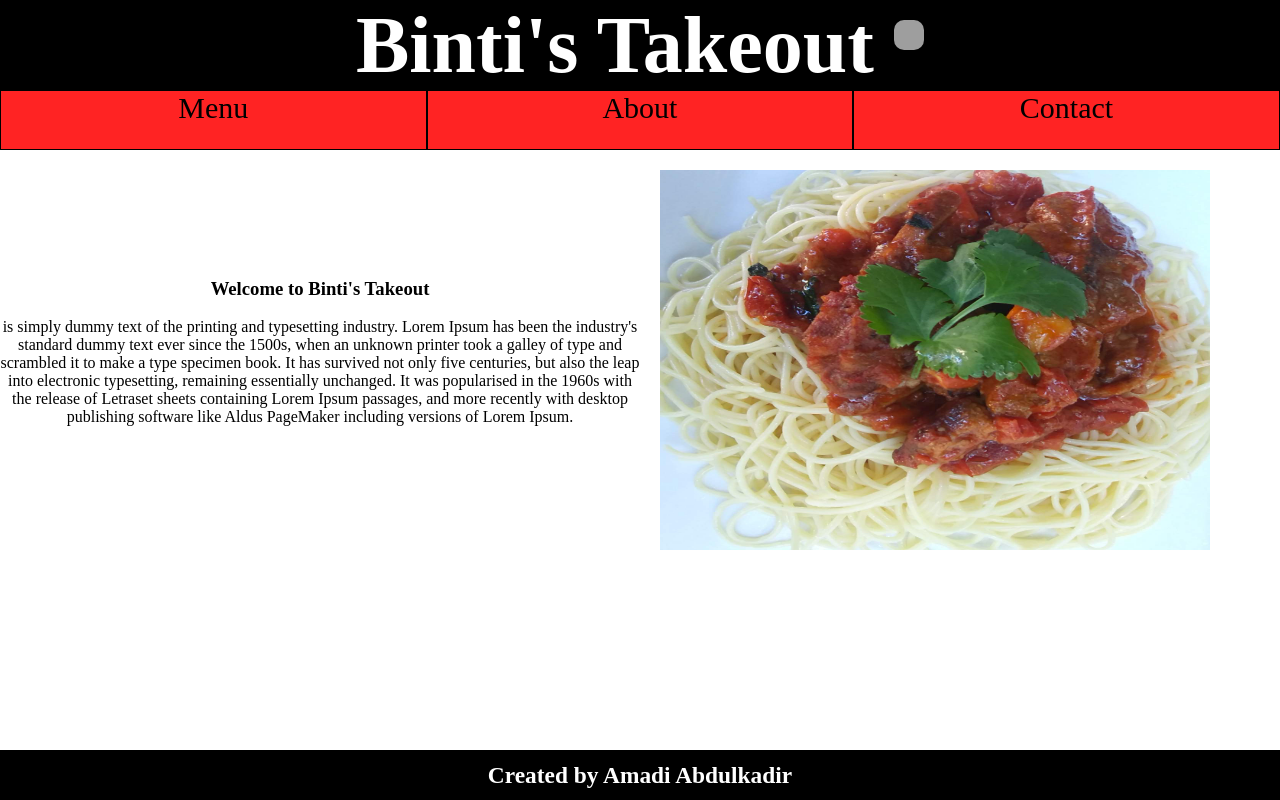
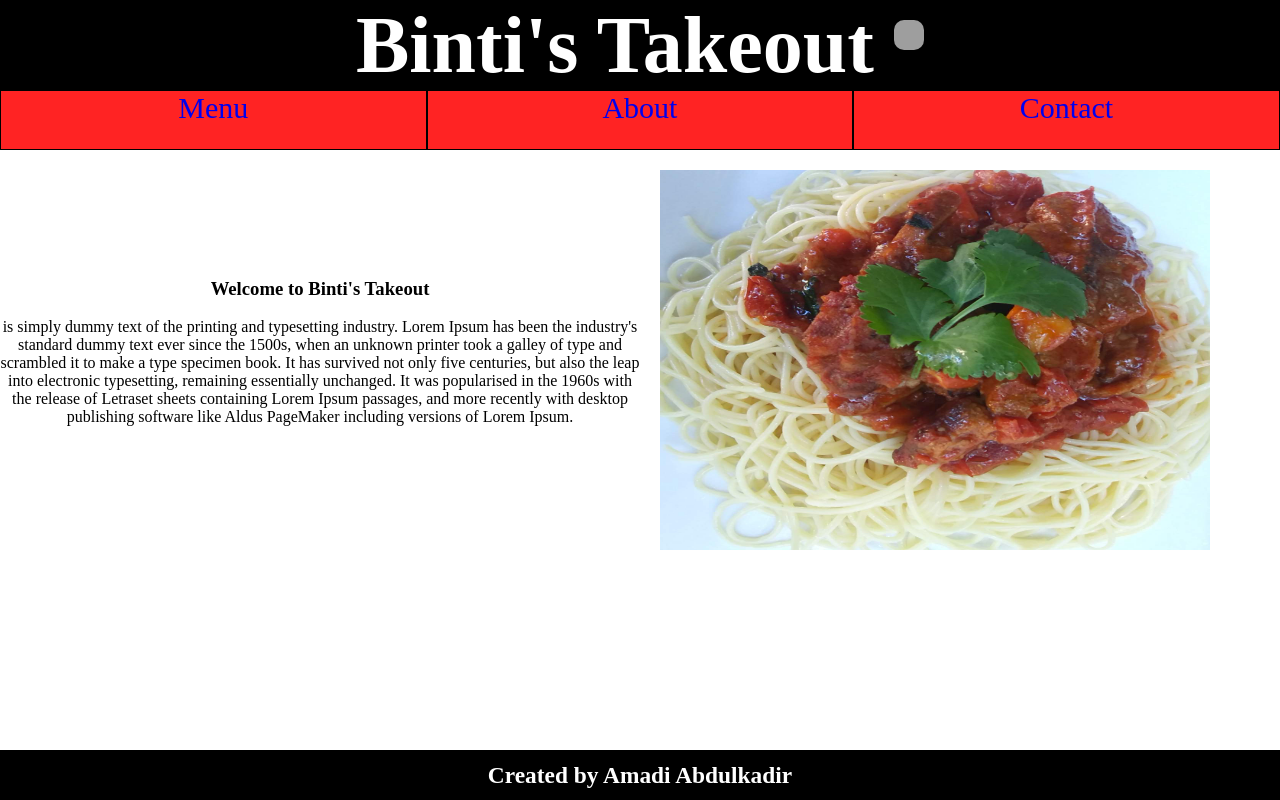
Before and after one commit to Abdulkadir2770/restraunte, a plain HTML site: page index.html in a window 1280 px wide. Drawn offline with Linux system fonts and the light colour scheme; grey boxes are pictures that could not be loaded; files whose address does not match are found by name.

Commit message:
added anchor tags

```diff
--- a/assets/css/style.css
+++ b/assets/css/style.css
@@ -44,6 +44,10 @@ header {
     font-size: 30px;
 }
 
+a {
+    text-decoration: none;
+}
+
 .sn-item {
     border: 1px solid #000;
     height: 100%;
--- a/main.js
+++ b/main.js
@@ -46,7 +46,7 @@ eval("__webpack_require__.r(__webpack_exports__);\n/* harmony export */ __webpac
   \***************************************/
 /***/ ((__unused_webpack_module, __webpack_exports__, __webpack_require__) => {
 
-eval("__webpack_require__.r(__webpack_exports__);\n/* harmony export */ __webpack_require__.d(__webpack_exports__, {\n/* harmony export */   \"secondaryNav\": () => (/* binding */ secondaryNav)\n/* harmony export */ });\nconst secondaryNav = (() => {\r\n    // secondary header\r\n    const mainContainer = document.querySelector(\"#content\");\r\n    const header = document.querySelector(\"header\");\r\n\r\n    const secondaryHeader = document.createElement(\"div\");\r\n    secondaryHeader.classList.add(\"secondary-nav\");\r\n    secondaryHeader.innerHTML = `\r\n        <div class=\"sn-item\">Menu</div>\r\n        <div class=\"sn-item\">About</div>\r\n        <div class=\"sn-item\">Contact</div>\r\n    `;\r\n\r\n\r\n    mainContainer.appendChild(secondaryHeader);\r\n})();\r\n\r\n\n\n//# sourceURL=webpack://restraunte/./src/home-page/secondaryNav.js?");
+eval("__webpack_require__.r(__webpack_exports__);\n/* harmony export */ __webpack_require__.d(__webpack_exports__, {\n/* harmony export */   \"secondaryNav\": () => (/* binding */ secondaryNav)\n/* harmony export */ });\nconst secondaryNav = (() => {\r\n    // secondary header\r\n    const mainContainer = document.querySelector(\"#content\");\r\n    const header = document.querySelector(\"header\");\r\n\r\n    const secondaryHeader = document.createElement(\"div\");\r\n    secondaryHeader.classList.add(\"secondary-nav\");\r\n    secondaryHeader.innerHTML = `\r\n        <div class=\"sn-item\">\r\n            <a href=\"#\">Menu</a>\r\n        </div>\r\n        <div class=\"sn-item\">\r\n            <a href=\"#\">About</a>\r\n        </div>\r\n        <div class=\"sn-item\">\r\n            <a href=\"#\">Contact</a>\r\n        </div>\r\n    `;\r\n\r\n\r\n    mainContainer.appendChild(secondaryHeader);\r\n})();\r\n\r\n\n\n//# sourceURL=webpack://restraunte/./src/home-page/secondaryNav.js?");
 
 /***/ }),
 
```
